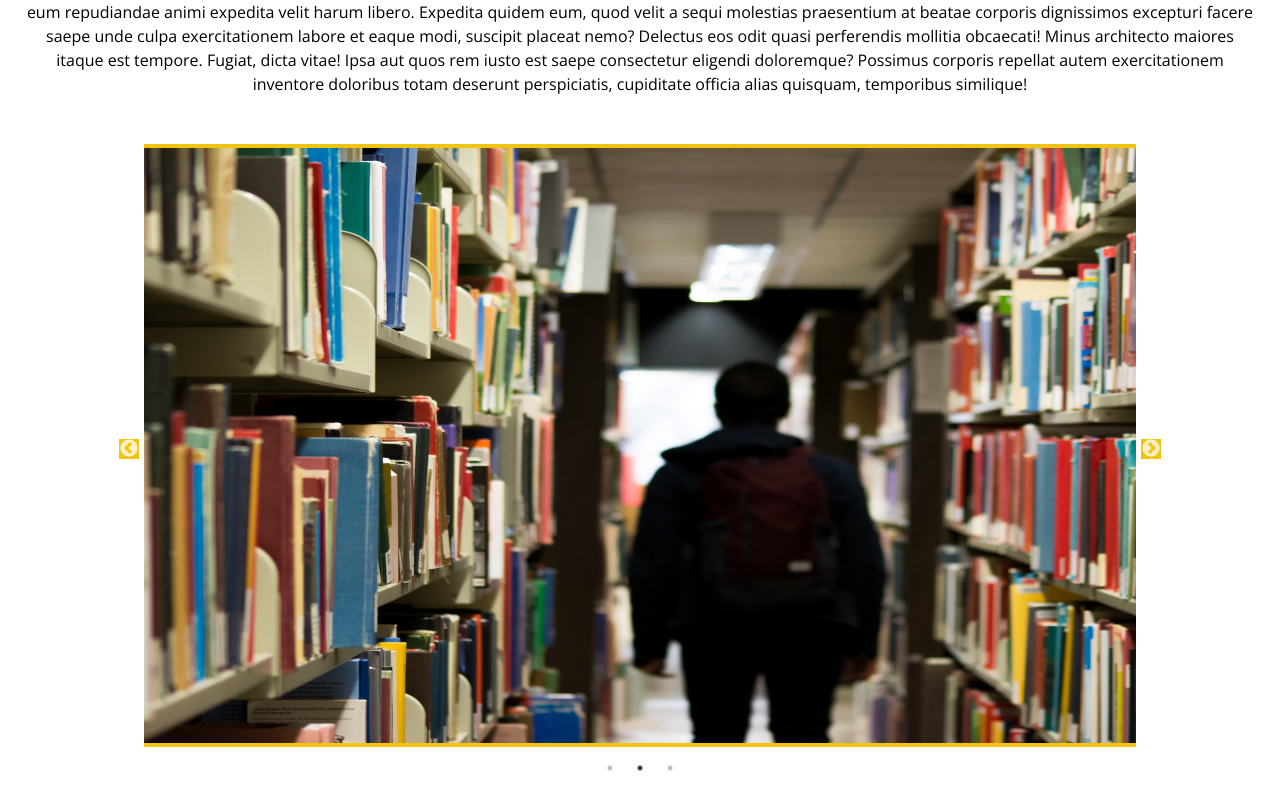
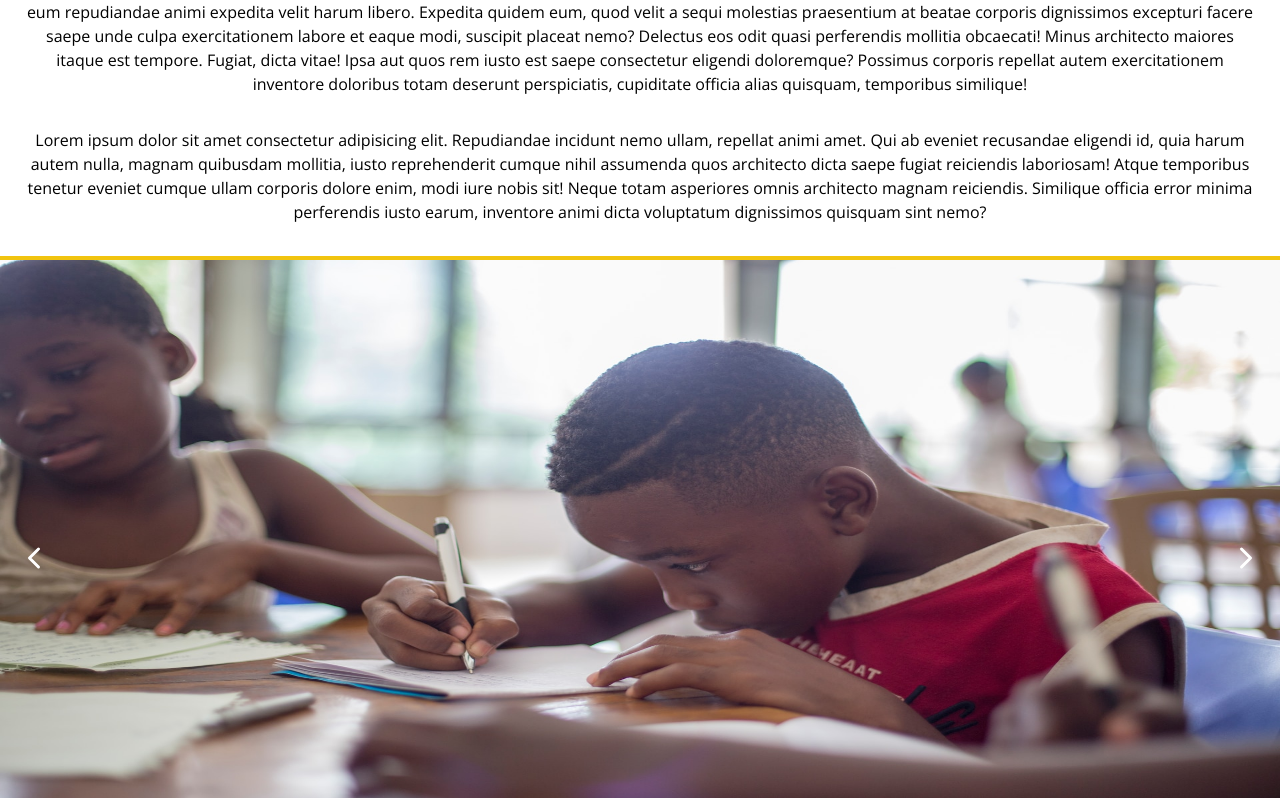
Before and after one commit to osaroDEV/school-app, a Next.js app: page / in a window 1280 px wide. Shown: the part 922-1720 px from the top of the page. Built offline with nearby package versions, Linux system fonts and the light colour scheme.

Commit message:
remove packaged carousel- add pure carousel

```diff
--- a/app/components/Carousel.jsx
+++ b/app/components/Carousel.jsx
@@ -1,74 +1,16 @@
-'use client';
-import React from 'react';
-import Slider from 'react-slick';
-import 'slick-carousel/slick/slick.css';
-import 'slick-carousel/slick/slick-theme.css';
-import Image from 'next/image';
-
-
-function NextArrow(props) {
-  const { className, style, onClick } = props;
-  return (
-    <div
-      className={className}
-      style={{ ...style, display: "block", background: "#f1c40f" }}
-      onClick={onClick}
-    />
-  );
-}
-
-function PrevArrow(props) {
-  const { className, style, onClick } = props;
-  return (
-    <div
-      className={className}
-      style={{ ...style, display: "block", background: "#f1c40f" }}
-      onClick={onClick}
-    />
-  );
-}
+import CarouselTemplate from './CarouselTemplate';
 
 const Carousel = () => {
-  const settings = {
-    dots: true,
-    infinite: true,
-    speed: 500,
-    slidesToShow: 1,
-    slidesToScroll: 1,
-    autoplay: true,
-    autoplaySpeed: 3000,
-    nextArrow: <NextArrow />,
-    prevArrow: <PrevArrow />
-  };
+  const images = [
+    '/images/library.jpg',
+    '/images/classroom.jpg',
+    '/images/school.jpg',
+  ];
 
   return (
-    <section className='p-[1rem] w-[80vw] m-[0_auto]'>
-      <Slider {...settings}>
-        <div className='border-y-4 border-[#f1c40f] flex justify-center items-center'>
-          <section className='w-[375px] sm:w-[640px] md:w-[768px] lg:w-[1000px] xl:w-[1280px] 2xl:w-[1536px] h-[218px] sm:h-[372px] md:h-[446px] lg:h-[595px] xl:h[744px] 2xl:h-[893px] relative'>
-            <Image src='/images/school.jpg' fill={true} alt='school building' />
-          </section>
-        </div>
-        <div className='border-y-4 border-[#f1c40f] flex justify-center'>
-          <section className='w-[375px] sm:w-[640px] md:w-[768px] lg:w-[1000px] xl:w-[1280px] 2xl:w-[1536px] h-[218px] sm:h-[372px] md:h-[446px] lg:h-[595px] xl:h[744px] 2xl:h-[893px] relative'>
-            <Image
-              src='/images/library.jpg'
-              fill={true}
-              alt='school building'
-            />
-          </section>
-        </div>
-        <div className='border-y-4 border-[#f1c40f] flex justify-center'>
-          <section className='w-[375px] sm:w-[640px] md:w-[768px] lg:w-[1000px] xl:w-[1280px] 2xl:w-[1536px] h-[218px] sm:h-[372px] md:h-[446px] lg:h-[595px] xl:h[744px] 2xl:h-[893px] relative'>
-            <Image
-              src='/images/classroom.jpg'
-              fill={true}
-              alt='school building'
-            />
-          </section>
-        </div>
-      </Slider>
-    </section>
+    <div className='container'>
+      <CarouselTemplate images={images} interval={5000} />
+    </div>
   );
 };
 
--- /dev/null
+++ b/app/components/CarouselTemplate.jsx
@@ -0,0 +1,48 @@
+'use client';
+
+import React, { useState, useEffect } from 'react';
+import { FiChevronLeft, FiChevronRight } from 'react-icons/fi';
+import Image from 'next/image';
+
+const CarouselTemplate = ({ images, interval = 3000 }) => {
+  const [currentImageIndex, setCurrentImageIndex] = useState(0);
+
+  const nextImage = () => {
+    const newIndex = (currentImageIndex + 1) % images.length;
+    setCurrentImageIndex(newIndex);
+  };
+
+  const previousImage = () => {
+    const newIndex = (currentImageIndex - 1 + images.length) % images.length;
+    setCurrentImageIndex(newIndex);
+  };
+
+  useEffect(() => {
+    const intervalId = setInterval(nextImage, interval);
+    return () => {
+      clearInterval(intervalId);
+    };
+  }, [currentImageIndex, interval]);
+
+  return (
+    <div className='border-y-4 border-[#f1c40f]'>
+      <section className='w-[375px] sm:w-[640px] md:w-[768px] lg:w-[1000px] xl:w-[1280px] 2xl:w-[1536px] h-[218px] sm:h-[372px] md:h-[446px] lg:h-[595px] xl:h[744px] 2xl:h-[893px] relative'>
+        <Image src={images[currentImageIndex]} fill={true} alt='' />
+        <button
+          onClick={previousImage}
+          className='absolute left-[1rem] top-[50%] translate-y-[-50%] text-white text-4xl z-100'
+        >
+          <FiChevronLeft />
+        </button>
+        <button
+          onClick={nextImage}
+          className='absolute right-[1rem] top-[50%] translate-y-[-50%] text-white text-4xl z-100'
+        >
+          <FiChevronRight />
+        </button>
+      </section>
+    </div>
+  );
+};
+
+export default CarouselTemplate;
--- a/app/page.jsx
+++ b/app/page.jsx
@@ -2,6 +2,7 @@ import Image from 'next/image';
 import Carousel from './components/Carousel';
 
 const Home = () => {
+
   return (
     <>
       <div className='border-y-4 border-[#f1c40f] flex justify-center'>
@@ -31,6 +32,17 @@ const Home = () => {
             inventore doloribus totam deserunt perspiciatis, cupiditate officia
             alias quisquam, temporibus similique!
           </p>
+          <p className='text-center m-[32px_0]'>
+            Lorem ipsum dolor sit amet consectetur adipisicing elit. Repudiandae
+            incidunt nemo ullam, repellat animi amet. Qui ab eveniet recusandae
+            eligendi id, quia harum autem nulla, magnam quibusdam mollitia,
+            iusto reprehenderit cumque nihil assumenda quos architecto dicta
+            saepe fugiat reiciendis laboriosam! Atque temporibus tenetur eveniet
+            cumque ullam corporis dolore enim, modi iure nobis sit! Neque totam
+            asperiores omnis architecto magnam reiciendis. Similique officia
+            error minima perferendis iusto earum, inventore animi dicta
+            voluptatum dignissimos quisquam sint nemo?
+          </p>
         </section>
         <Carousel />
       </div>
--- a/package.json
+++ b/package.json
@@ -15,9 +15,6 @@
     "react": "18.2.0",
     "react-dom": "18.2.0",
     "react-icons": "^4.9.0",
-    "react-slick": "^0.29.0",
-    "slick-carousel": "^1.8.1",
-    "swiper": "^9.4.0",
     "tailwindcss": "3.3.2"
   }
 }
```
Also changed, not shown: 1 other file (tests, documents, lock files or other folders).
